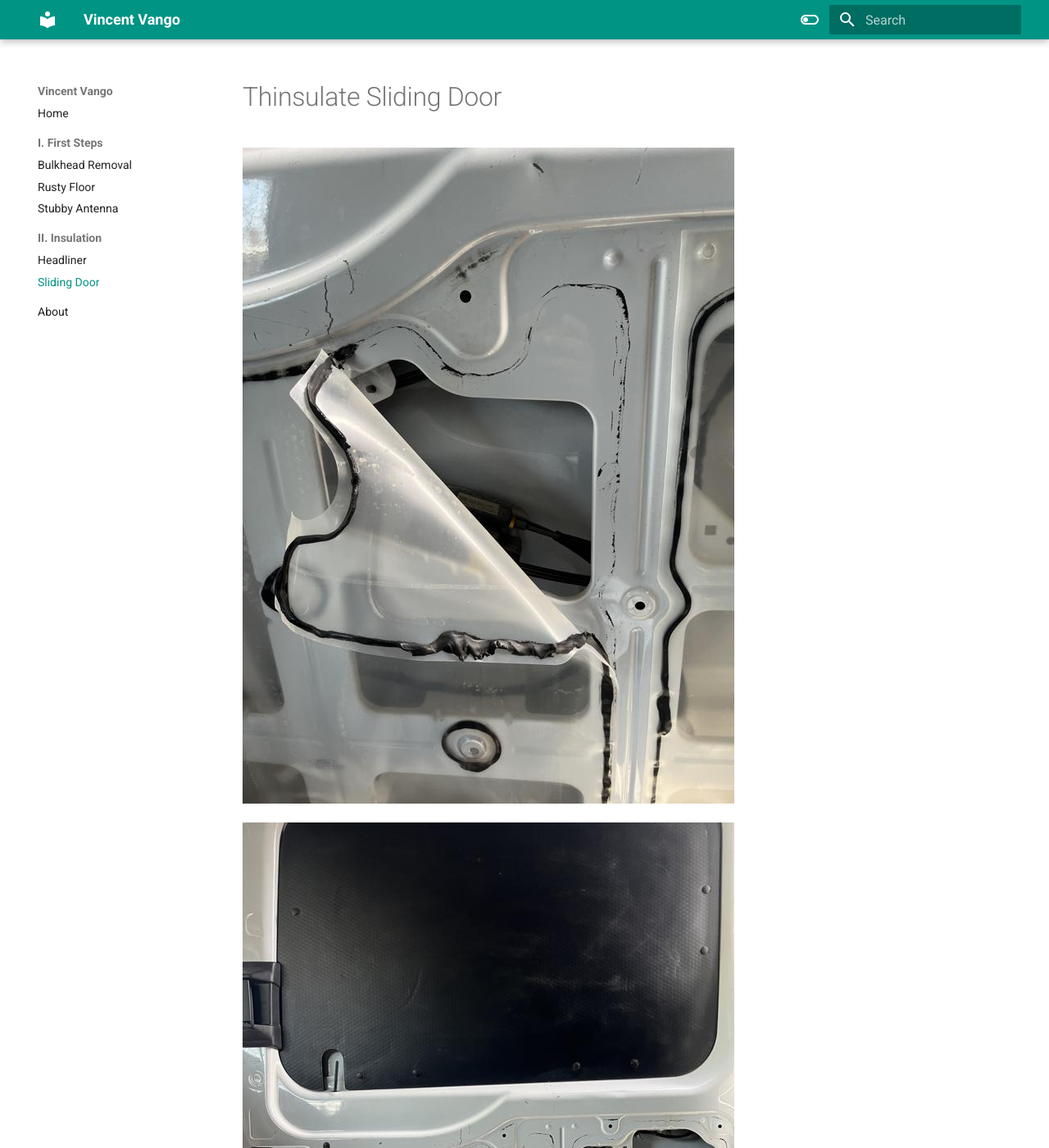
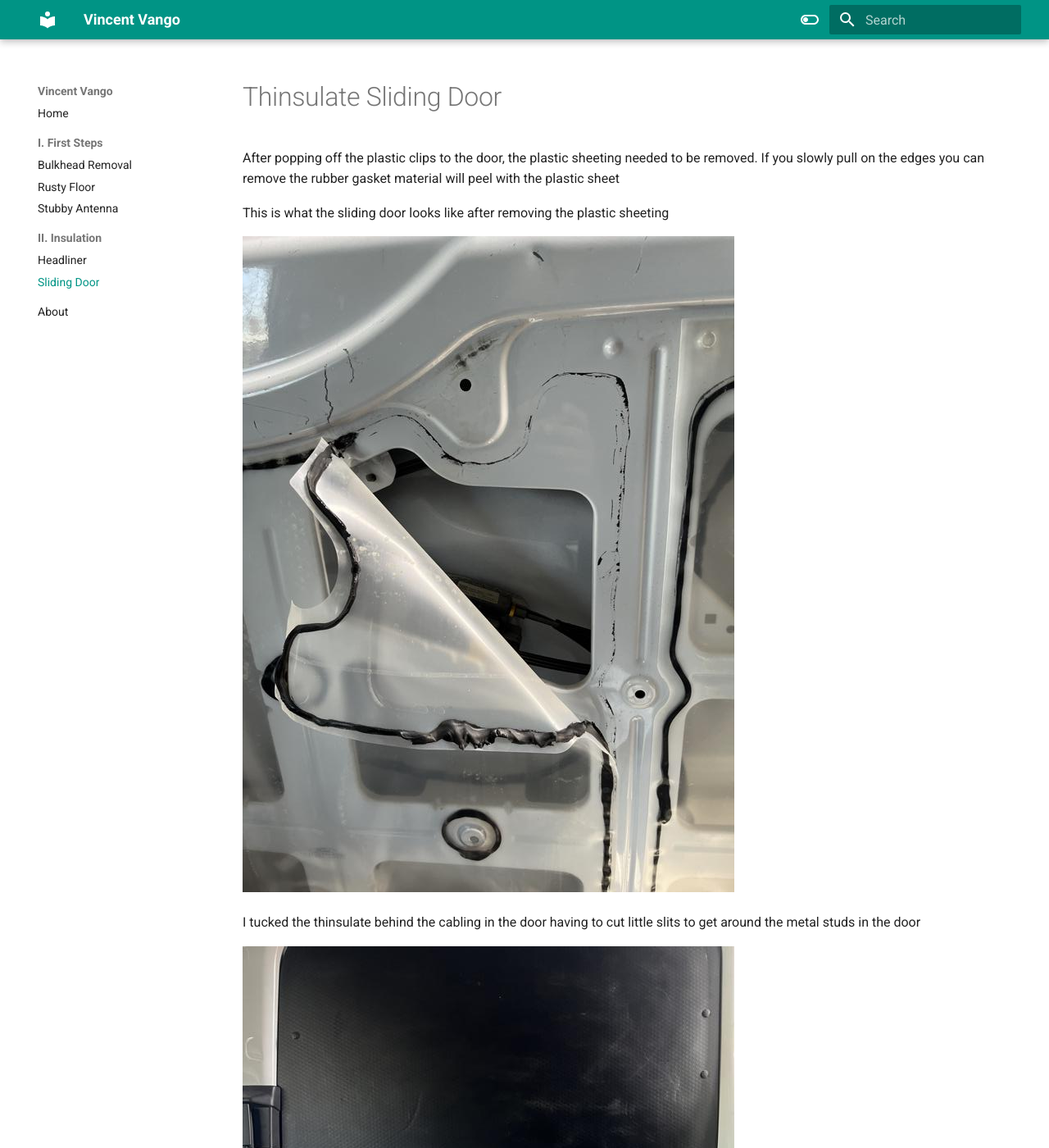
Before and after one commit to caseyjdavis/vango, an MkDocs documentation site: the page built from docs/slider-insulation.md, in a window 1280 px wide and 1400 px high. Shown: the whole window at 82% size. Built offline with MkDocs 1.6.1 and Material for MkDocs 9.7.7, drawn with Linux system fonts in a browser that asks for light colours; some of the changed text lies outside the part shown.

Commit message:
updated insulation pages

```diff
--- a/docs/slider-insulation.md
+++ b/docs/slider-insulation.md
@@ -1,11 +1,23 @@
 # Thinsulate Sliding Door
+
+After popping off the plastic clips to the door, the plastic sheeting needed to be removed. If you slowly pull on the edges you can remove the rubber gasket material will peel with the plastic sheet
+
+This is what the sliding door looks like after removing the plastic sheeting
 
 ![sliding door insulation](assets/slider-insulation-01.JPG)
 
+I tucked the thinsulate behind the cabling in the door having to cut little slits to get around the metal studs in the door
+
 ![sliding door insulation](assets/slider-insulation-02.JPG)
 
-![sliding door insulation](assets/slider-insulation-03.JPG)
+I used the corrugated plastic sheeting as a template to cut the thinsulate
+
+![sliding door insulation](assets/slider-insulation-03.jpg)
+
+I tucked the thinsulate behind the cabling in the door having to cut little slits to get around the metal studs in the door
 
 ![sliding door insulation](assets/slider-insulation-04.JPG)
 
+Here's what the finished door looks like after tucking in all insulation
+
 ![sliding door insulation](assets/slider-insulation-05.JPG)
```
Also changed, not shown: docs/headliner-insulation.md (+12 -0 lines).
